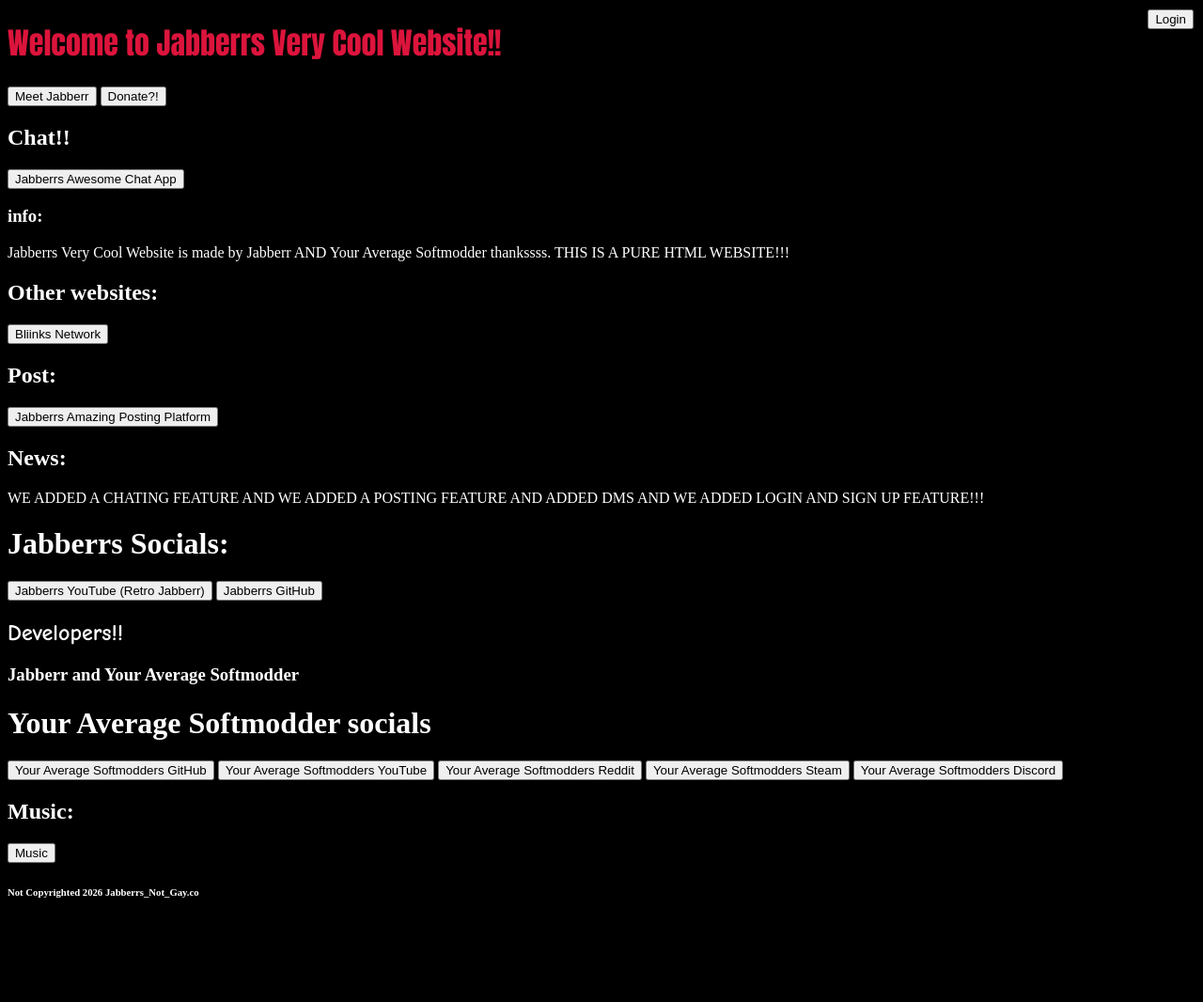
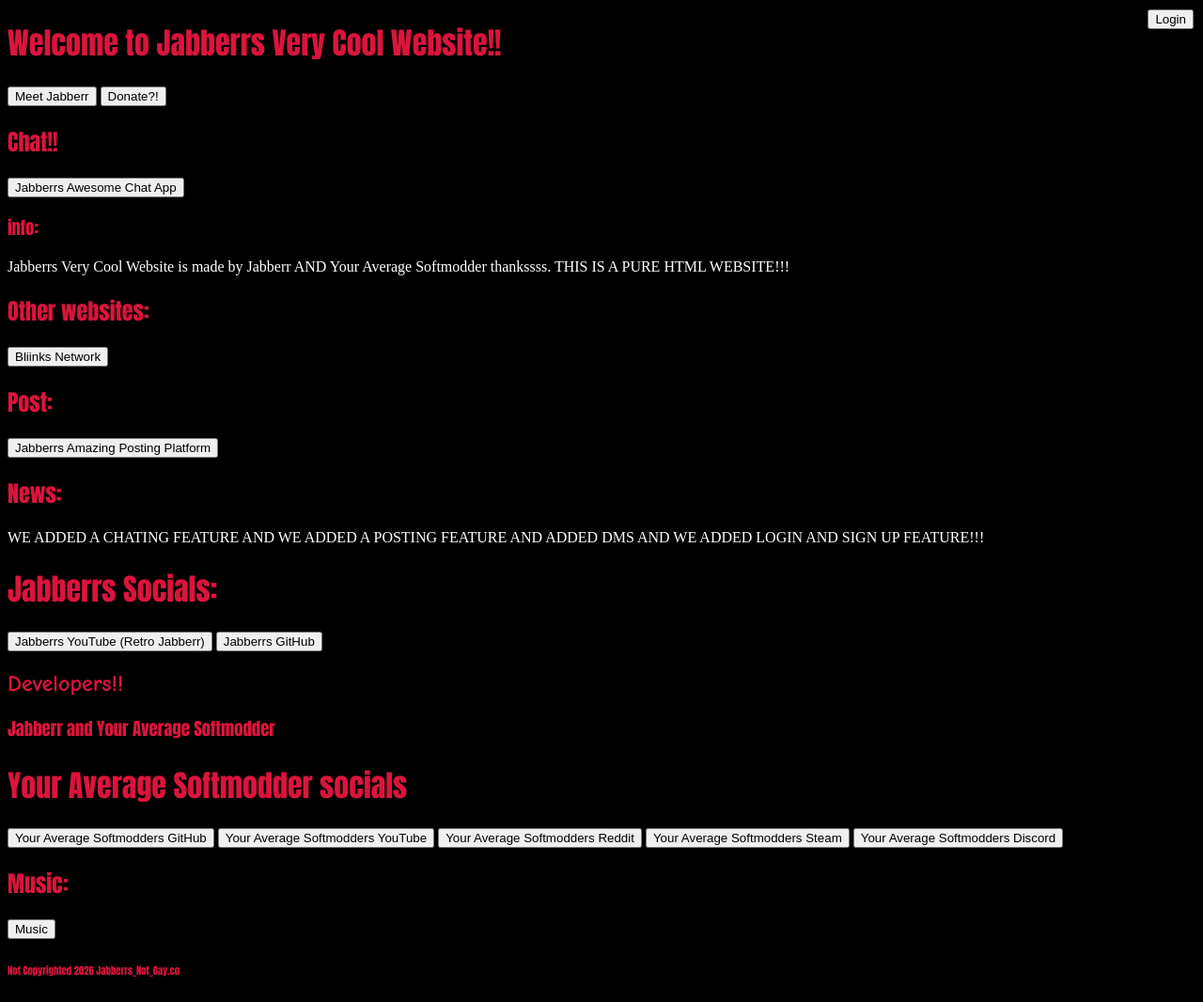
Before and after one commit to jabber403/Jabberrs-Very-Cool-Website, a website: page index.html in a window 1280 px wide. Shown: the whole page at 94% size. Before the commit the page ends 980 px from the top, so only its background shows below. Drawn offline with Linux system fonts and the light colour scheme.

Commit message:
Revamp 2.0

```diff
--- a/index.html
+++ b/index.html
@@ -3,10 +3,10 @@
 <head>
     <meta charset="UTF-8">
     <title>Jabberrs Very Cool Website</title>
+    <!-- Moved stylesheet link to the head -->
+    <link rel="stylesheet" href="style.css">
 </head>
 <body>
-
-    <link rel="stylesheet" href="style.css">
 
     <!-- Top Right Header for Auth State -->
     <div id="authHeader" style="position: absolute; top: 10px; right: 10px; text-align: right;">
@@ -21,43 +21,43 @@
 
     <a href="https://www.venmo.com/u/Jabberrr"><button>Donate?!</button></a>
 
-    <h2>Chat!!</h2>
+    <h2 class="title-1">Chat!!</h2>
     <div>
         <a href="chat.html"><button>Jabberrs Awesome Chat App</button></a>
     </div>
 
-    <h3>info:</h3>
+    <h3 class="title-1">info:</h3>
     <div>
         <p>Jabberrs Very Cool Website is made by Jabberr AND Your Average Softmodder thankssss. THIS IS A PURE HTML WEBSITE!!!</p>
     </div>
 
-    <h2>Other websites:</h2>
+    <h2 class="title-1">Other websites:</h2>
     <div>
         <a href="https://bliinks.net"><button>Bliinks Network</button></a>
     </div>
 
-    <h2>Post:</h2>
+    <h2 class="title-1">Post:</h2>
     <div>
         <a href="./jabberrsstuff.html"><button>Jabberrs Amazing Posting Platform</button></a>
     </div>
 
-    <h2>News:</h2>
+    <h2 class="title-1">News:</h2>
     <div>
         <p>WE ADDED A CHATING FEATURE AND WE ADDED A POSTING FEATURE AND ADDED DMS AND WE ADDED LOGIN AND SIGN UP FEATURE!!!</p>
     </div>
 
-    <h1>Jabberrs Socials:</h1>
+    <h1 class="title-1">Jabberrs Socials:</h1>
     <div>
         <a href="https://www.youtube.com/@RetroJabberr"><button>Jabberrs YouTube (Retro Jabberr)</button></a>
         <a href="https://github.com/jabber403"><button>Jabberrs GitHub</button></a>
     </div>
 
-    <h2 style="font-family: 'Comic Sans MS', sans-serif;">Developers!!</h2>
+    <h2 class="title-1" style="font-family: 'Comic Sans MS', sans-serif;">Developers!!</h2>
     <div>
-        <h3>Jabberr and Your Average Softmodder</h3>
+        <h3 class="title-1">Jabberr and Your Average Softmodder</h3>
     </div>
 
-    <h1>Your Average Softmodder socials</h1>
+    <h1 class="title-1">Your Average Softmodder socials</h1>
     <div>
         <a href="https://github.com/notgonnaposta"><button>Your Average Softmodders GitHub</button></a>
         <a href="https://www.youtube.com/channel/UCOdedyUXxIfNnCXfkeNgxkg"><button>Your Average Softmodders YouTube</button></a>
@@ -66,12 +66,12 @@
         <a href="https://discord.com/users/1022902169516638238"><button>Your Average Softmodders Discord</button></a>
     </div>
 
-    <h2>Music:</h2>
+    <h2 class="title-1">Music:</h2>
     <div>
         <a href="./music.html"><button>Music</button></a>
     </div>
 
-    <h6>Not Copyrighted 2026 Jabberrs_Not_Gay.co</h6>
+    <h6 class="title-1">Not Copyrighted 2026 Jabberrs_Not_Gay.co</h6>
 
     <script>
         const username = localStorage.getItem('jabber_username');
--- a/style.css
+++ b/style.css
@@ -1,4 +1,4 @@
-.title-1{
+h1, h2, h3, h5, h6 {
   color: crimson;
   font-family: Impact, Haettenschweiler, 'Arial Narrow Bold', sans-serif;
 }
```
